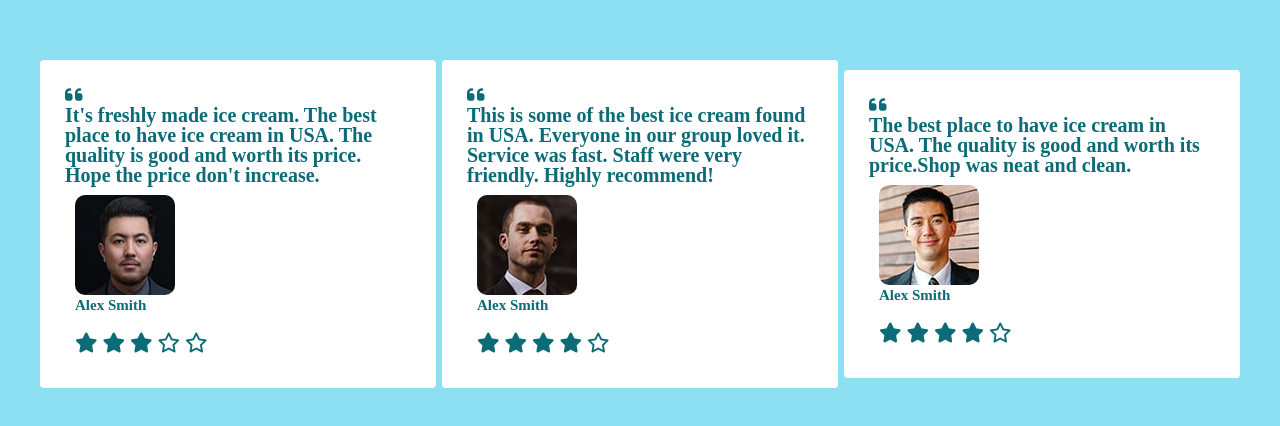
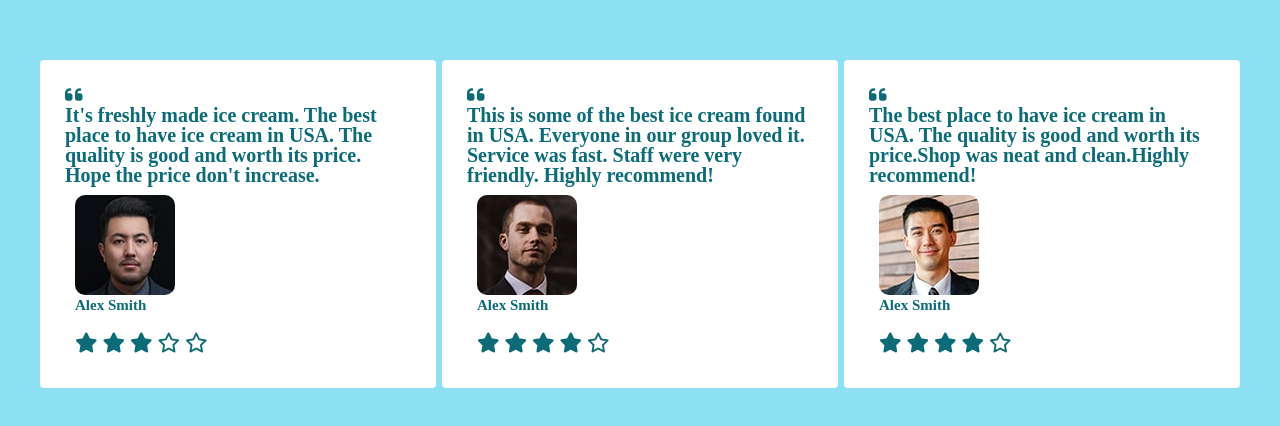
Before and after one commit to Taslim-Alam/Project-html-css-, a plain HTML site: page Review.html in a window 1280 px wide. Shown: the part 176-602 px from the top of the page. Drawn offline with Linux system fonts and the light colour scheme.

Commit message:
Update Review.html

```diff
--- a/Review.html
+++ b/Review.html
@@ -61,7 +61,7 @@
     <div class="box">
         <i class="fas fa-quote-left quote">
           <p id="text">
-            The best place to have ice cream in USA. The quality is good and worth its price.Shop was neat and clean.
+            The best place to have ice cream in USA. The quality is good and worth its price.Shop was neat and clean.Highly recommend!
           </p>
           <div class="content">
             <div class="info">
```
